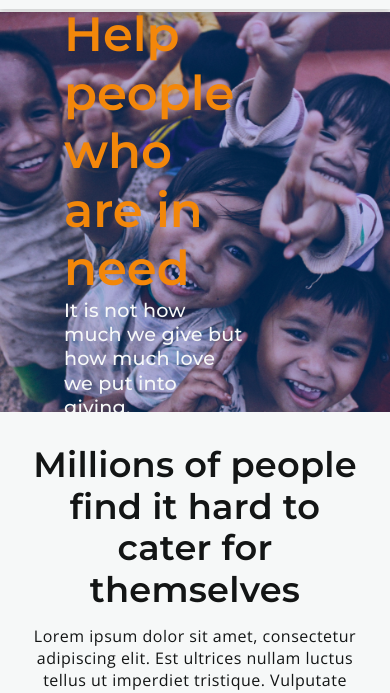
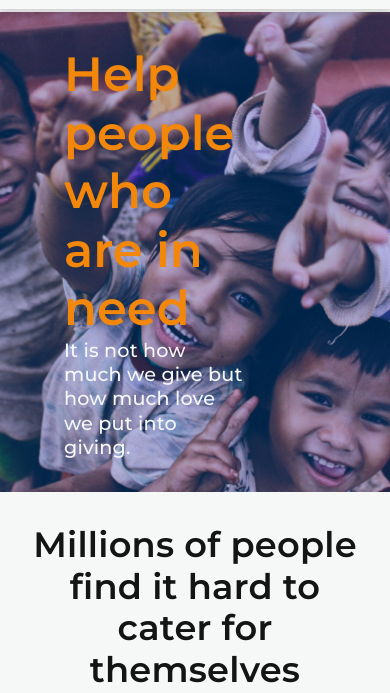
Before and after one commit to Etinhandy/donation-page, a plain HTML site: page index.html in a window 390 px wide. Shown: the part 74-767 px from the top of the page. Drawn offline with nearby package versions, Linux system fonts and the light colour scheme; no server answers.

Commit message:
hero height

```diff
--- a/css/donation.css
+++ b/css/donation.css
@@ -289,7 +289,7 @@ input[type="radio"]:checked {
 @media (max-width: 768px) {
   .donation-hero-section {
     padding: 0 9rem 0 4rem;
-    height: 25rem;
+    min-height: 25rem;
   }
 
   .donation-flex {
@@ -343,7 +343,7 @@ input[type="radio"]:checked {
 @media (max-width: 428px) {
   .donation-hero-section {
     padding: 0 9rem 0 4rem;
-    height: 25rem;
+    min-height: 25rem;
   }
 
   .donation-flex {
```
